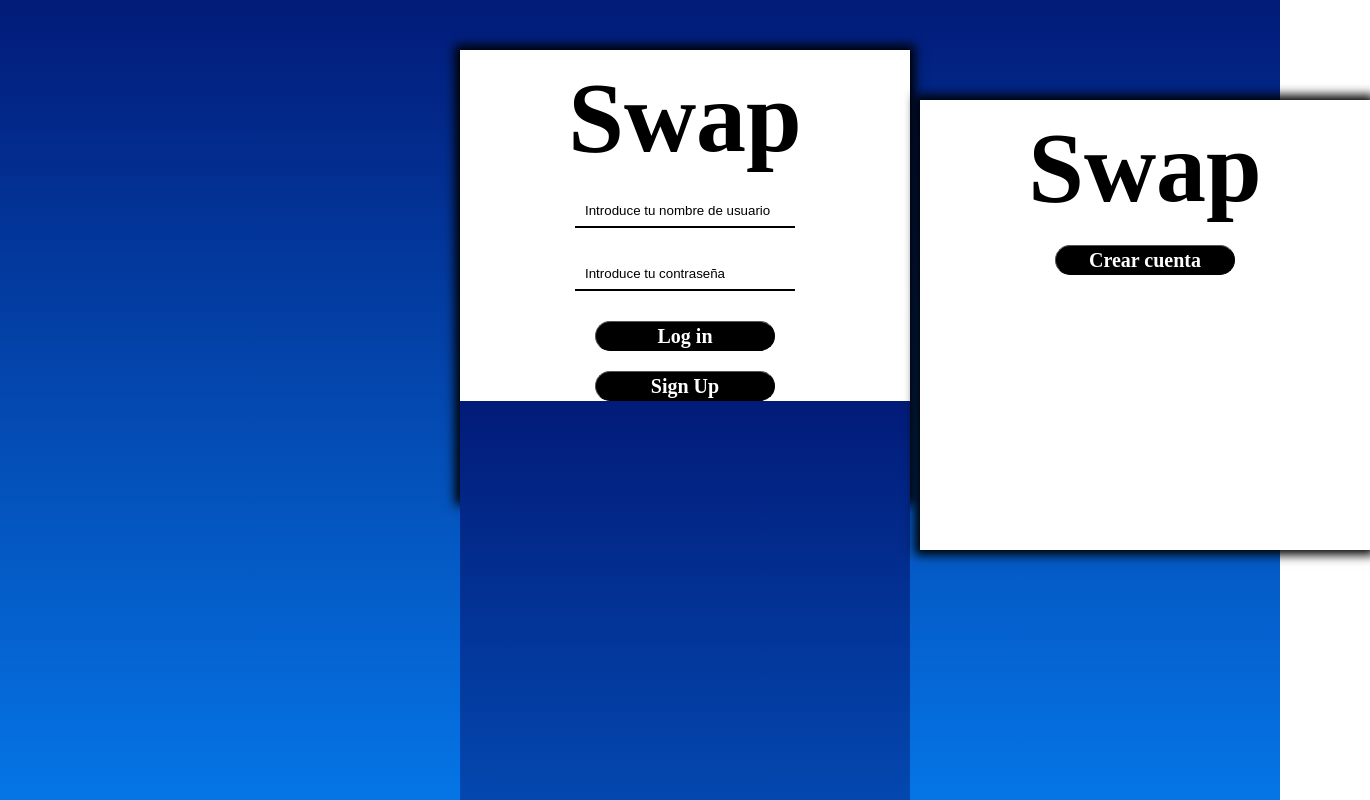
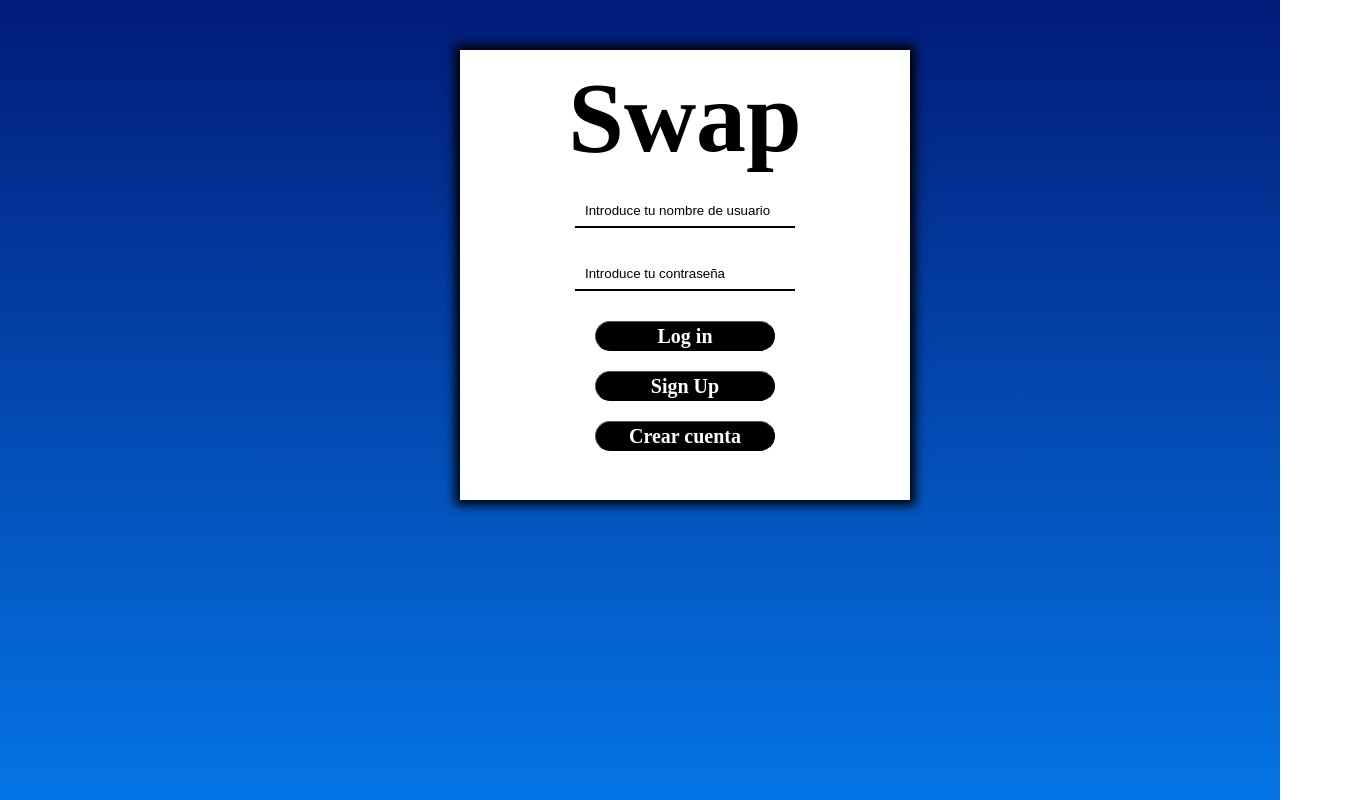
Before and after one commit to Bato007/MediaUVG, a React (Create React App) app in the folder mediauvg/: page /signup in a window 1280 px wide. Shown: the top 800 px of the page, 1370 px wide, since content can reach past the window. Built offline with nearby package versions, Linux system fonts and the light colour scheme.

Commit message:
odio router

```diff
--- a/mediauvg/src/App.js
+++ b/mediauvg/src/App.js
@@ -1,12 +1,14 @@
 
 import './Login.css';
 import React from "react";
-import { BrowserRouter as Router,Switch, Route, Link} from 'react-router-dom';
-import SignUp from "./SignUp";
+import { BrowserRouter as Router,Switch, Route} from 'react-router-dom';
+import Signup from "./Signup";
+import Create from "./Create";
 function App() {
 
 
   return (
+    <Router>
     <div className="App">
 
 
@@ -27,24 +29,33 @@ function App() {
               <div>
                 <input type="password" name="contrasena" placeholder="Introduce tu contraseña" />
               </div>
-              <Router>
+
                   <div>
                     <input type="submit" value="Log in" id="button" />
                   </div>
 
-                  <Link to="SignUp">
                     <button renderAs="button" id="button">
                       <span>Sign Up</span>
                     </button>
-                  </Link>
-                  <div>
-                    <Switch>
-                      <Route path="/SignUp"component={SignUp}/>
-                    </Switch>
-                  </div>
+
+                <div>
+                  <Switch>
+
+                    <Route exact path="/"/>
+                    <Route path="/signup">
+                      <Signup/>
+
+                    </Route>
+                    <Route path="/create">
+                      <Create/>
+
+                    </Route>
+
+                  </Switch>
+                </div>
 
 
-              </Router>
+
 
 
             </label>
@@ -56,6 +67,7 @@ function App() {
       </body>
 
     </div>
+    </Router>
   );
 }
 export default App;
--- /dev/null
+++ b/mediauvg/src/Create.js
@@ -0,0 +1,9 @@
+const Create = ()=>{
+    return(
+        <div className="create">
+                <h2>hola</h2>
+        </div>
+    );
+
+}
+export default Create;
--- a/mediauvg/src/SignUp.js
+++ b/mediauvg/src/SignUp.js
@@ -9,16 +9,14 @@ function SignUp() {
     <div className="App">
 
 
-      <body className="fondo">
+
         <div>
 
 
 
-          <form className="cuadro">
+          <form >
             <label>
-              <div id="titulo">
-                Swap
-              </div>
+
 
 
               <div>
@@ -30,7 +28,7 @@ function SignUp() {
 
         </div>
 
-      </body>
+
 
     </div>
   );
```
